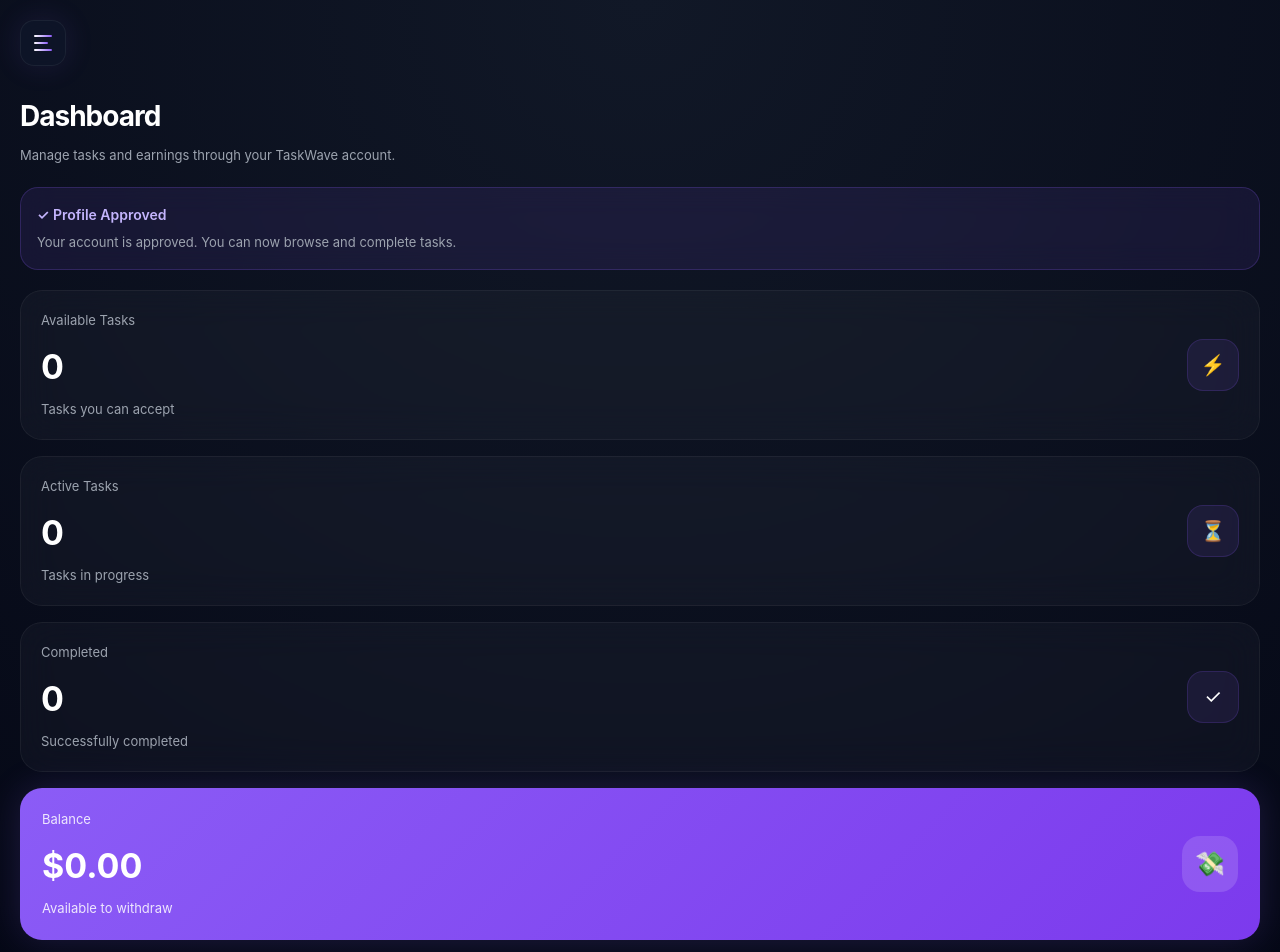
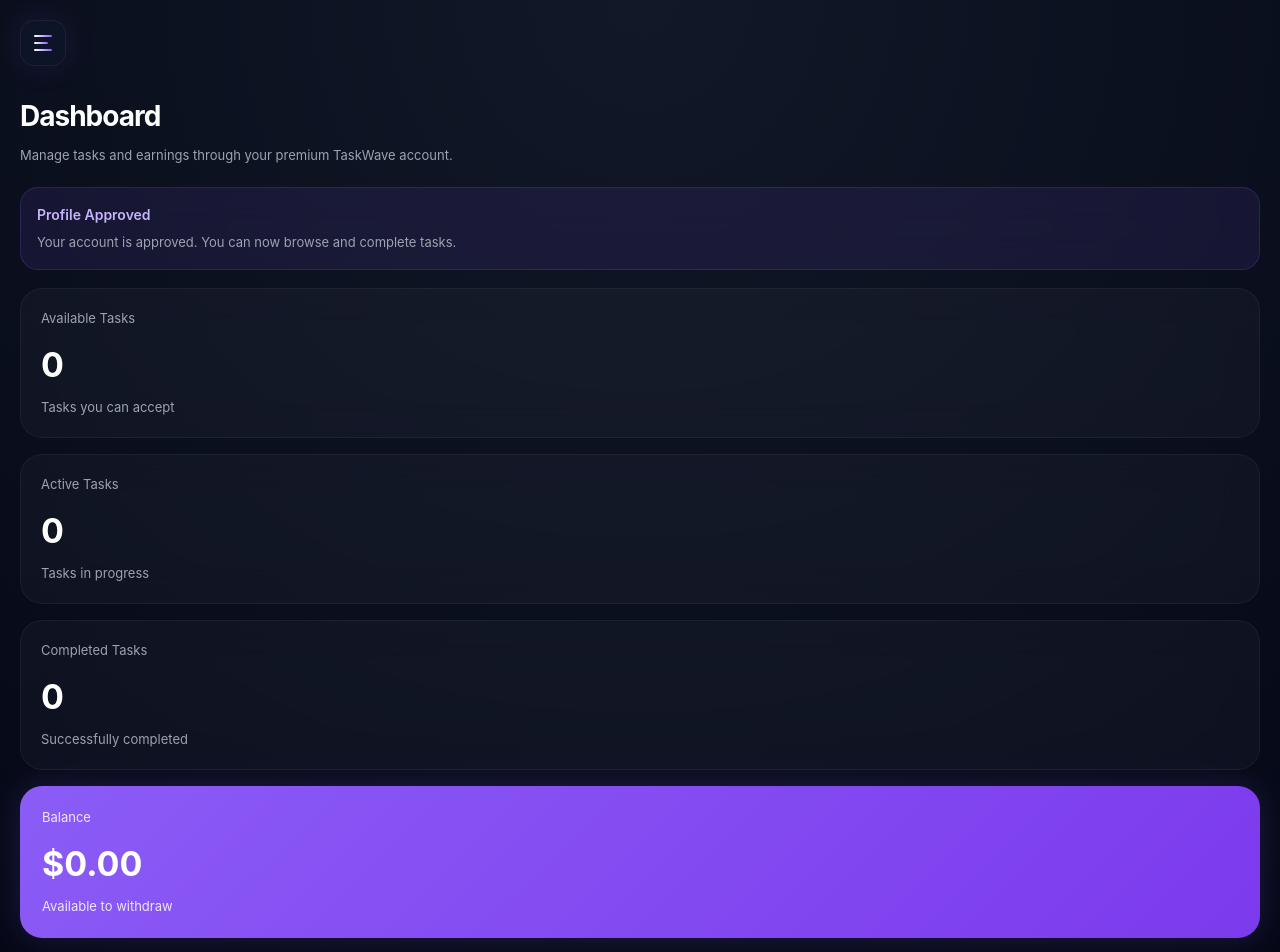
Before and after one commit to taskwave69/taskwave, a React (Vite) app: page /dashboard in a window 1280 px wide. Shown: the top 952 px of the page. Built offline with nearby package versions, Linux system fonts and the light colour scheme.

Commit message:
Clean premium dashboard without emojis

```diff
--- a/src/pages/Dashboard.jsx
+++ b/src/pages/Dashboard.jsx
@@ -61,28 +61,29 @@ function Dashboard() {
           }}
         >
           Manage tasks and earnings
-          through your TaskWave account.
+          through your premium
+          TaskWave account.
         </p>
 
       </div>
 
-      {/* PROFILE APPROVED */}
+      {/* APPROVED CARD */}
       <div
         style={{
           background:
             "rgba(139,92,246,0.10)",
 
           border:
-            "1px solid rgba(139,92,246,0.22)",
+            "1px solid rgba(139,92,246,0.20)",
 
           borderRadius: "18px",
 
           padding: "16px",
 
-          marginBottom: "20px",
+          marginBottom: "18px",
 
           backdropFilter:
-            "blur(14px)",
+            "blur(18px)",
         }}
       >
 
@@ -97,7 +98,7 @@ function Dashboard() {
             marginBottom: "6px",
           }}
         >
-          ✓ Profile Approved
+          Profile Approved
         </p>
 
         <p
@@ -144,10 +145,6 @@ function Dashboard() {
 
           </div>
 
-          <div style={iconBox}>
-            ⚡
-          </div>
-
         </div>
 
         {/* ACTIVE */}
@@ -169,10 +166,6 @@ function Dashboard() {
 
           </div>
 
-          <div style={iconBox}>
-            ⏳
-          </div>
-
         </div>
 
         {/* COMPLETED */}
@@ -181,7 +174,7 @@ function Dashboard() {
           <div>
 
             <p style={smallText}>
-              Completed
+              Completed Tasks
             </p>
 
             <h2 style={numberText}>
@@ -192,10 +185,6 @@ function Dashboard() {
               Successfully completed
             </p>
 
-          </div>
-
-          <div style={iconBox}>
-            ✓
           </div>
 
         </div>
@@ -210,19 +199,10 @@ function Dashboard() {
 
             padding: "22px",
 
-            display: "flex",
-
-            justifyContent:
-              "space-between",
-
-            alignItems: "center",
-
             boxShadow:
               "0 0 35px rgba(139,92,246,0.18)",
           }}
         >
-
-          <div>
 
           <p
             style={{
@@ -260,32 +240,6 @@ function Dashboard() {
 
         </div>
 
-          <div
-            style={{
-              width: "56px",
-
-              height: "56px",
-
-              borderRadius: "18px",
-
-              background:
-                "rgba(255,255,255,0.14)",
-
-              display: "flex",
-
-              alignItems: "center",
-
-              justifyContent:
-                "center",
-
-              fontSize: "24px",
-            }}
-          >
-            💸
-          </div>
-
-        </div>
-
       </div>
 
     </div>
@@ -304,39 +258,8 @@ const cardStyle = {
 
   padding: "20px",
 
-  display: "flex",
-
-  justifyContent:
-    "space-between",
-
-  alignItems: "center",
-
   backdropFilter:
     "blur(18px)",
-};
-
-const iconBox = {
-
-  width: "52px",
-
-  height: "52px",
-
-  borderRadius: "16px",
-
-  background:
-    "rgba(139,92,246,0.10)",
-
-  border:
-    "1px solid rgba(139,92,246,0.18)",
-
-  display: "flex",
-
-  alignItems: "center",
-
-  justifyContent:
-    "center",
-
-  fontSize: "20px",
 };
 
 const smallText = {
```
Lines whose indentation alone changed are shown as unchanged.
